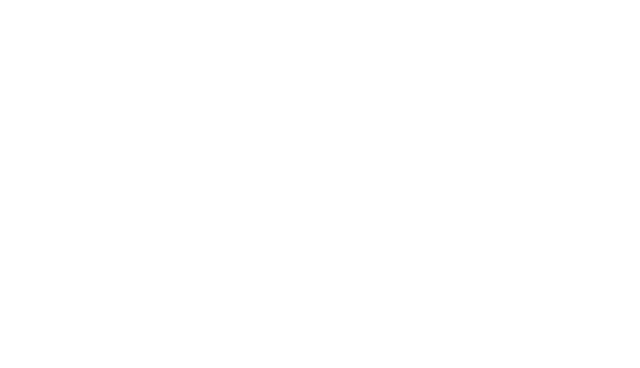
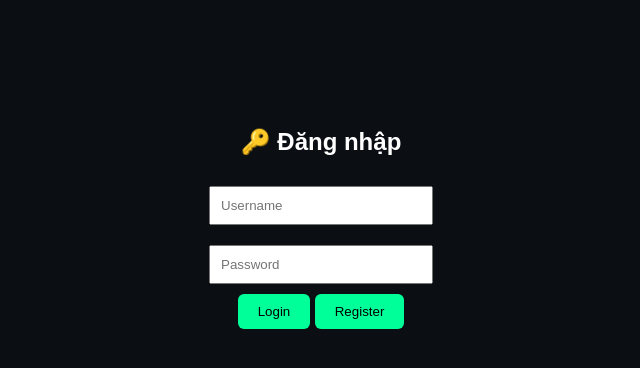
Before and after one commit to Rubysand99/website-kiemtien, a website: page login.html in a window 1280 px wide. Shown: the whole page, without its empty margins (319-959 px from the left). Drawn offline with Linux system fonts and the light colour scheme.

Commit message:
Update login.html

```diff
--- a/login.html
+++ b/login.html
@@ -1,3 +1,43 @@
+<!DOCTYPE html>
+<html>
+<head>
+<meta charset="UTF-8">
+<title>Login</title>
+
+<style>
+body{
+background:#0b0f14;
+color:white;
+text-align:center;
+padding-top:100px;
+font-family:Arial;
+}
+input{
+padding:10px;
+margin:10px;
+width:200px;
+}
+button{
+padding:10px 20px;
+background:#00ff99;
+border:none;
+border-radius:6px;
+}
+</style>
+</head>
+
+<body>
+
+<h2>🔑 Đăng nhập</h2>
+
+<input id="user" placeholder="Username"><br>
+<input id="pass" placeholder="Password" type="password"><br>
+
+<button onclick="login()">Login</button>
+<button onclick="register()">Register</button>
+
+<p id="msg"></p>
+
 <script>
 const API = "https://website-kiemtien.onrender.com";
 
@@ -37,3 +77,5 @@
 .catch(e=>alert("Lỗi API"));
 }
 </script>
+</body>
+</html>
```
